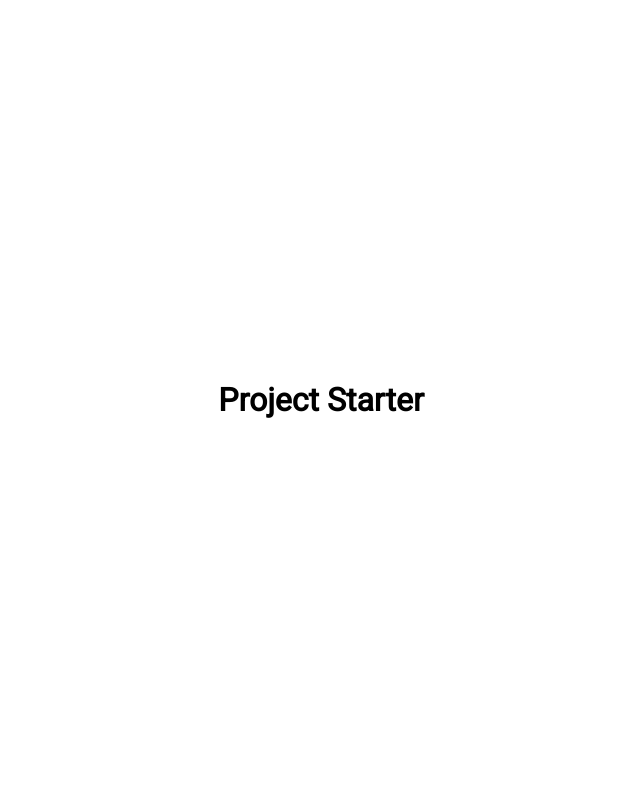
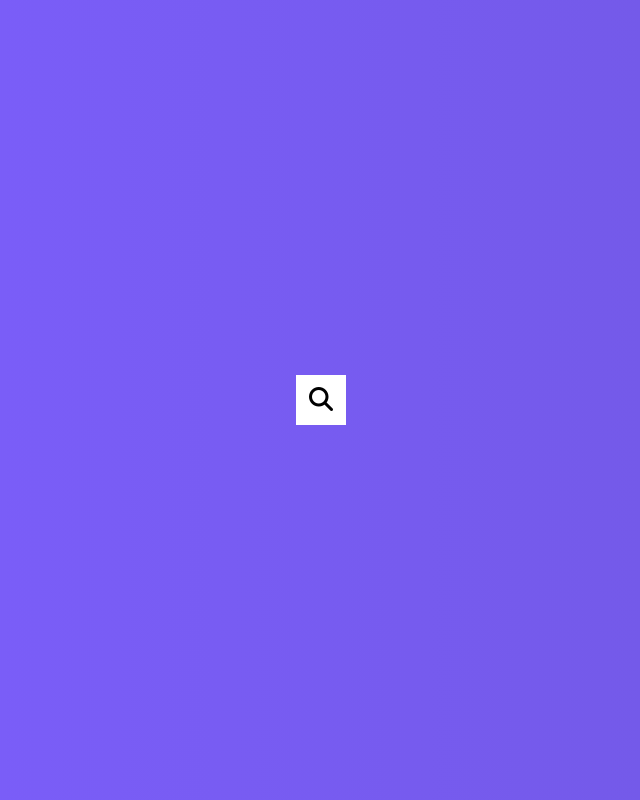
Before and after one commit to RazalBinKabeer/50-frontend-projects, a plain HTML site: page 04-Hidden-Search-Widget/index.html in a window 1280 px wide. Shown: the whole page, without its empty margins (319-959 px from the left). Drawn offline with Linux system fonts and the light colour scheme.

Commit message:
Completed Project 4

```diff
--- a/04-Hidden-Search-Widget/index.html
+++ b/04-Hidden-Search-Widget/index.html
@@ -3,7 +3,7 @@
   <head>
     <meta charset="UTF-8" />
     <meta name="viewport" content="width=device-width, initial-scale=1.0" />
-    <title>My Project</title>
+    <title>Hidden Search</title>
 
     <!-- Font Awesome -->
     <link
@@ -18,7 +18,11 @@
     <link rel="stylesheet" href="style.css" />
   </head>
   <body>
-    <h1>Project Starter</h1>
+    <div class="search">
+      <input type="text" placeholder="Search..." class="input" />
+
+      <button class="btn"><i class="fas fa-search"></i></button>
+    </div>
 
     <script src="script.js"></script>
   </body>
--- a/04-Hidden-Search-Widget/script.js
+++ b/04-Hidden-Search-Widget/script.js
@@ -0,0 +1,8 @@
+const search = document.querySelector(".search");
+const btn = document.querySelector(".btn");
+const input = document.querySelector(".input");
+
+btn.addEventListener("click", () => {
+  search.classList.toggle("active");
+  input.focus();
+});
--- a/04-Hidden-Search-Widget/style.css
+++ b/04-Hidden-Search-Widget/style.css
@@ -5,12 +5,53 @@
 }
 
 body {
+  background-image: linear-gradient(90deg, #7d5fff, #7158e2);
   font-family: "Roboto", sans-serif;
   display: flex;
-  flex-direction: column;
   align-items: center;
   justify-content: center;
   margin: 0;
   height: 100vh;
   overflow: hidden;
 }
+
+.search {
+  position: relative;
+  height: 50px;
+}
+
+.search .input {
+  background-color: #fff;
+  border: 0;
+  font-size: 18px;
+  padding: 15px;
+  height: 50px;
+  width: 50px;
+  transition: width 0.3s ease;
+}
+
+.btn {
+  background-color: #fff;
+  border: 0;
+  cursor: pointer;
+  font-size: 24px;
+  position: absolute;
+  top: 0;
+  left: 0;
+  height: 50px;
+  width: 50px;
+  transition: transform 0.3s ease;
+}
+
+.btn:focus,
+.input:focus {
+  outline: none;
+}
+
+.search.active .input {
+  width: 200px;
+}
+
+.search.active .btn {
+  transform: translateX(198px);
+}
```
